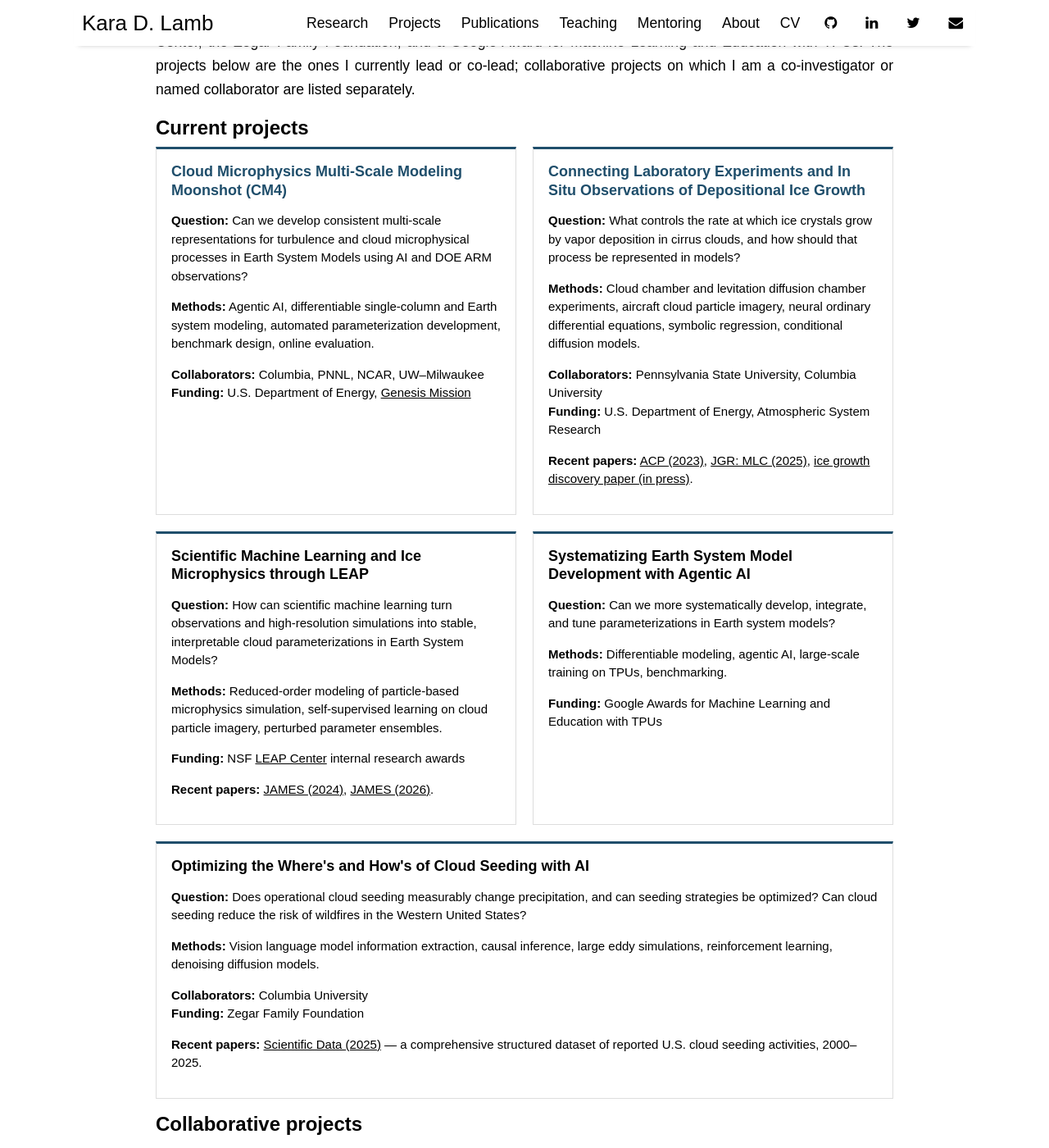
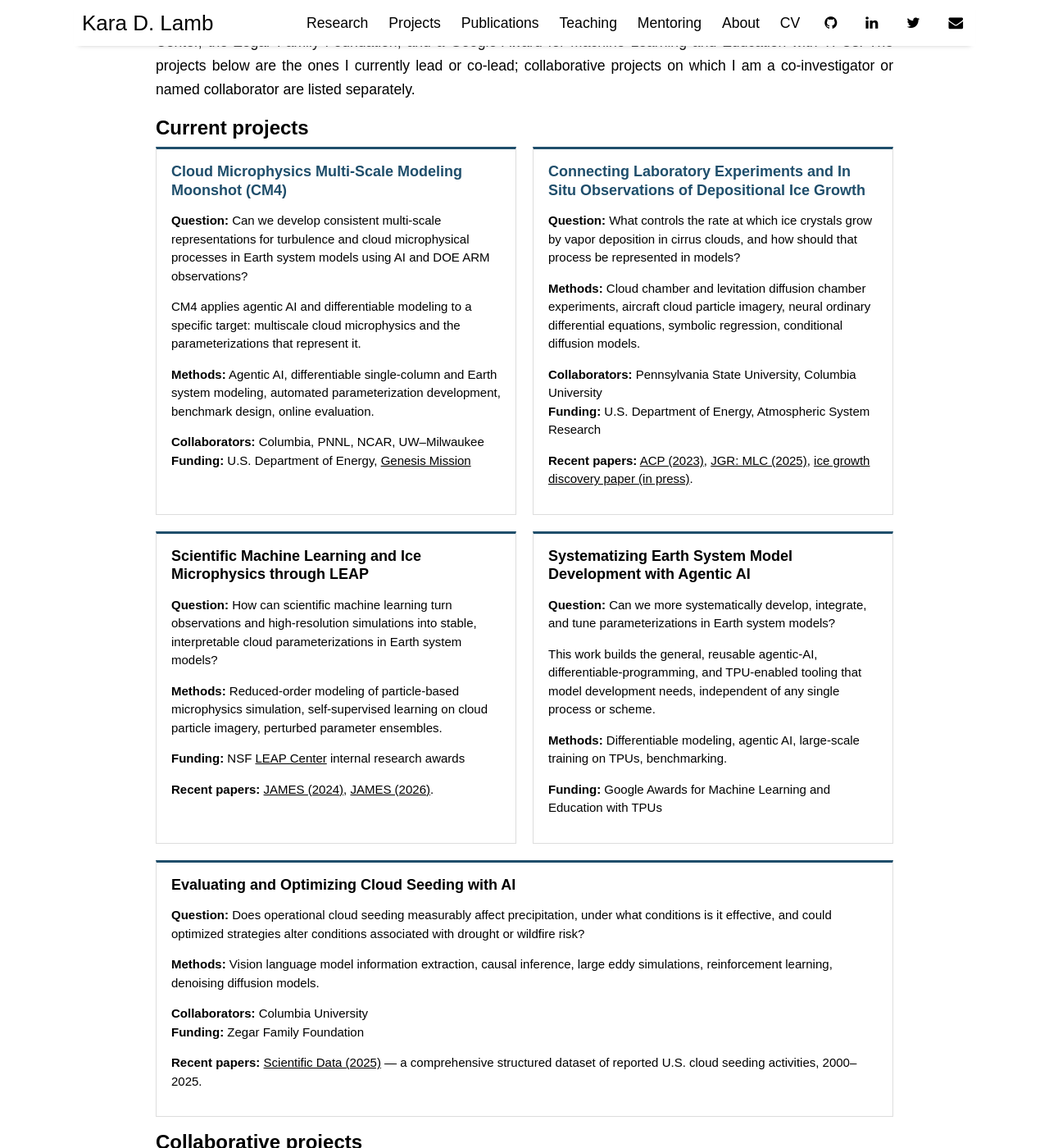
Before and after one commit to kdlamb/kdlamb.github.io, a Jekyll site: the page built from pages/campaigns.md, in a window 1280 px wide and 1400 px high, scrolled down 347 px. Shown: the whole window at 82% size. Built offline with Jekyll 4.4.1, drawn with Linux system fonts in a browser that asks for light colours; nearby versions of some CDN libraries.

Commit message:
Apply second-round copy revisions across site
- Homepage: promote the scientific title to the single <h1>, rename
  "Research interests" to "Current research", trim the closing sentence
  of the lede, and reorder Current highlights so DOE Genesis, the Google
  award, and the in-press paper precede talks and service.
- Research: retitle the ice microphysics section, replace tentative
  "exploring how" framing with active voice, drop a repeated "significant".
- Projects: rename the cloud seeding project and rewrite its question so
  it does not imply an established wildfire-risk effect; add a sentence to
  the CM4 and Google cards distinguishing the two agentic-AI programs.
- Mentoring: fix the LEAP programs phrasing and make the postdoc ad
  scientifically precise about cloud seeding.
- Standardize "Earth system model" in prose; fix "Neural ODE's".

Co-Authored-By: Claude Opus 5 <noreply@anthropic.com>
Claude-Session: https://claude.ai/code/session_01KkSaCKurjXdtAWdPikgAhd

```diff
--- a/pages/campaigns.md
+++ b/pages/campaigns.md
@@ -18,7 +18,9 @@ listed separately.
 
 <div class="card">
 <h3 id="cm4"><a href="https://www.engineering.columbia.edu/about/news/columbia-engineering-faculty-members-awarded-genesis-mission-funding">Cloud Microphysics Multi-Scale Modeling Moonshot (CM4)</a></h3>
-<p><strong>Question:</strong> Can we develop consistent multi-scale representations for turbulence and cloud microphysical processes in Earth System Models using AI and DOE ARM observations?</p>
+<p><strong>Question:</strong> Can we develop consistent multi-scale representations for turbulence and cloud microphysical processes in Earth system models using AI and DOE ARM observations?</p>
+<p>CM4 applies agentic AI and differentiable modeling to a specific target: multiscale
+cloud microphysics and the parameterizations that represent it.</p>
 <p><strong>Methods:</strong> Agentic AI, differentiable single-column and Earth system modeling,
 automated parameterization development, benchmark design, online evaluation.</p>
 <p><strong>Collaborators:</strong> Columbia, PNNL, NCAR, UW&ndash;Milwaukee<br>
@@ -44,7 +46,7 @@ neural ordinary differential equations, symbolic regression, conditional diffusi
 <div class="card">
 <h3>Scientific Machine Learning and Ice Microphysics through LEAP</h3>
 <p><strong>Question:</strong> How can scientific machine learning turn observations and
-high-resolution simulations into stable, interpretable cloud parameterizations in Earth System Models?</p>
+high-resolution simulations into stable, interpretable cloud parameterizations in Earth system models?</p>
 <p><strong>Methods:</strong> Reduced-order modeling of particle-based microphysics simulation, self-supervised learning on cloud particle
 imagery, perturbed parameter ensembles.</p>
 <p><strong>Funding:</strong> NSF <a href="https://leap.columbia.edu">LEAP Center</a> internal research awards</p>
@@ -56,14 +58,18 @@ imagery, perturbed parameter ensembles.</p>
 <div class="card">
 <h3>Systematizing Earth System Model Development with Agentic AI</h3>
 <p><strong>Question:</strong> Can we more systematically develop, integrate, and tune parameterizations in Earth system models?</p>
+<p>This work builds the general, reusable agentic-AI, differentiable-programming, and
+TPU-enabled tooling that model development needs, independent of any single process or
+scheme.</p>
 <p><strong>Methods:</strong> Differentiable modeling, agentic AI, large-scale training on TPUs, benchmarking.</p>
 <p><strong>Funding:</strong> Google Awards for Machine Learning and Education with TPUs</p>
 </div>
 
 <div class="card">
-<h3 id="cloud-seeding">Optimizing the Where's and How's of Cloud Seeding with AI</h3>
-<p><strong>Question:</strong> Does operational cloud seeding measurably change precipitation,
-and can seeding strategies be optimized? Can cloud seeding reduce the risk of wildfires in the Western United States?</p>
+<h3 id="cloud-seeding">Evaluating and Optimizing Cloud Seeding with AI</h3>
+<p><strong>Question:</strong> Does operational cloud seeding measurably affect precipitation,
+under what conditions is it effective, and could optimized strategies alter conditions
+associated with drought or wildfire risk?</p>
 <p><strong>Methods:</strong> Vision language model information extraction, causal inference,
 large eddy simulations, reinforcement learning, denoising diffusion models.</p>
 <p><strong>Collaborators:</strong> Columbia University<br>
```
Also changed, not shown: index.html (+10 -9 lines), pages/mentoring.md (+4 -4 lines), pages/publications.md (+1 -1 lines), pages/research.md (+8 -8 lines), 1 other file.
